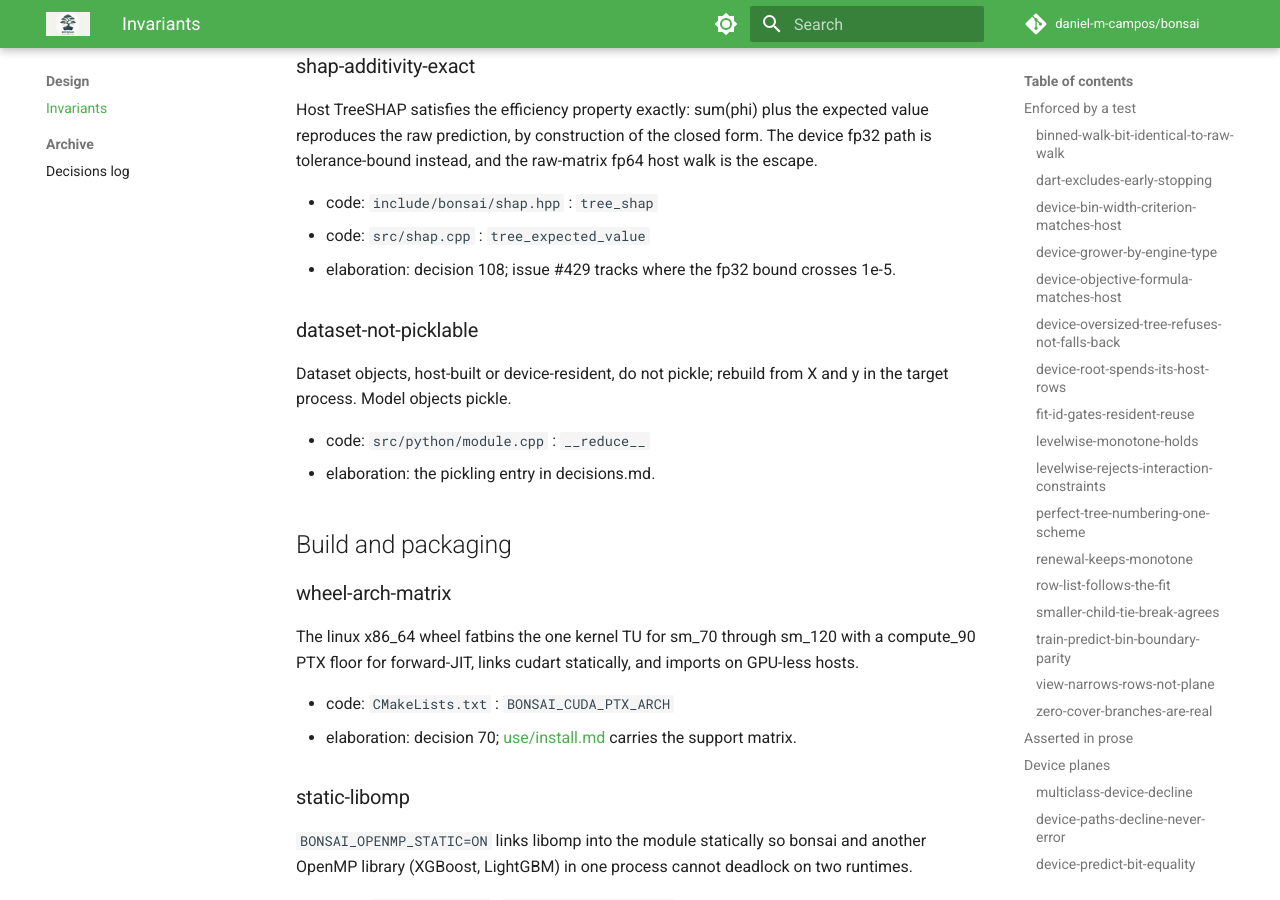
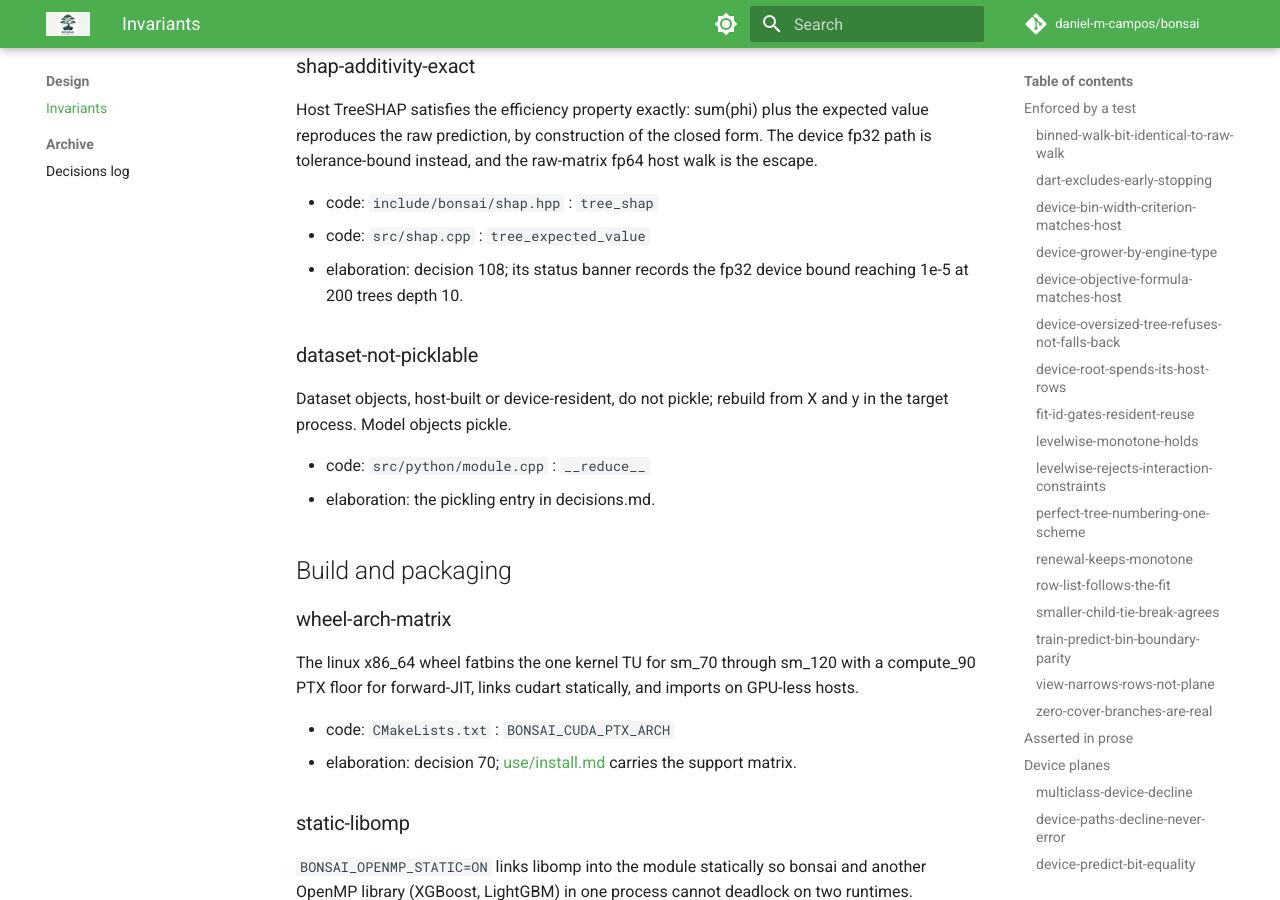
Before and after one commit to daniel-m-campos/bonsai, an MkDocs documentation site: the page built from docs/invariants.md, in a window 1280 px wide and 900 px high, scrolled down 8942 px. Built offline with MkDocs 1.6.1 and Material for MkDocs 9.7.7, drawn with Linux system fonts in a browser that asks for light colours; comment, search, counter and statistics services are not loaded.

Commit message:
docs: the device SHAP fp32 bound crosses 1e-5 at 200 trees
Decision 108 recorded the fp32 additivity residual crossing 1e-5 at
500 trees depth 8. Decision 111's L40S session measured the worst
residual at 1.0e-5 depthwise and 7.8e-6 levelwise at 200 trees depth
10, so the bound runs out earlier than the entry says. A status
banner under decision 108 records the measured crossing (bodies are
never edited), and the shap-additivity-exact invariant's elaboration
cites the banner instead of pointing at an open issue.

Ran: python3 scripts/render_invariants.py; make docs-check (exit 0).

```diff
--- a/docs/invariants.md
+++ b/docs/invariants.md
@@ -252,7 +252,7 @@ Host TreeSHAP satisfies the efficiency property exactly: sum(phi) plus the expec
 
 - code: `include/bonsai/shap.hpp` : `tree_shap`
 - code: `src/shap.cpp` : `tree_expected_value`
-- elaboration: decision 108; issue #429 tracks where the fp32 bound crosses 1e-5.
+- elaboration: decision 108; its status banner records the fp32 device bound reaching 1e-5 at 200 trees depth 10.
 
 ### dataset-not-picklable
 
```
Also changed, not shown: docs/decisions.md (+2 -0 lines), docs/invariants.src.md (+1 -1 lines).
